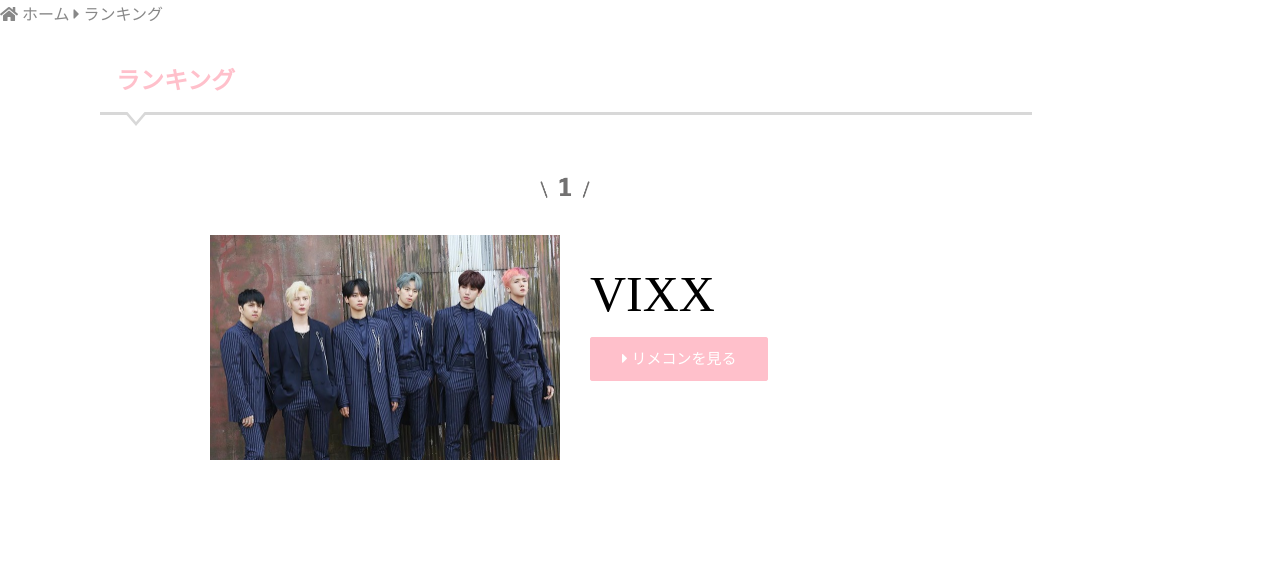
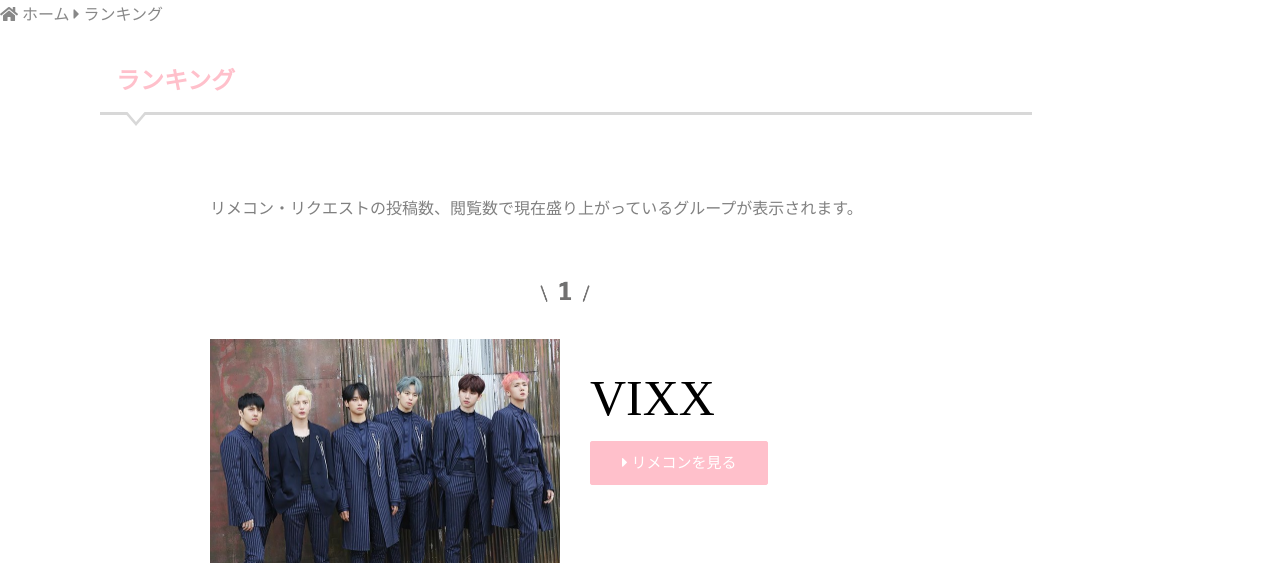
Before and after one commit to uematsu19/front_end, a PHP site: page /ranking/index.html in a window 1280 px wide. Shown: the part 53-616 px from the top of the page. Run offline with PHP 8.4, Linux system fonts and the light colour scheme.

Commit message:
add message

```diff
--- a/remaker/contents/detail2.html
+++ b/remaker/contents/detail2.html
@@ -44,7 +44,7 @@
 <br>
 <br>
 <div class="contents">
-  <img src="../mashup.jpg">
+  <img src="../beauty.jpg">
  <audio controls>
   <source src="vocal_be.mov">
 </audio>
--- a/remaker/ranking/index.html
+++ b/remaker/ranking/index.html
@@ -50,6 +50,8 @@
 
 <h2>ランキング</h2>
 
+  <div class="com">リメコン・リクエストの投稿数、閲覧数で現在盛り上がっているグループが表示されます。</div>
+
   <div class="rank">
   <img src="no1.png" class="number"><br><br>
 <p><img src="vixx_rank.jpg" class="pic"></p><p class="artist">VIXX<br><a href="../contents/index.html" class="button"><i class="fas fa-caret-right"></i>  リメコンを見る</a></p>
--- a/remaker/ranking/remaker_ranking.css
+++ b/remaker/ranking/remaker_ranking.css
@@ -51,3 +51,10 @@
   -webkit-transform: translateY(4px);
   transform: translateY(4px);/*下に動く*/
 }
+
+
+.com{
+    margin-left:210px;
+    margin-top:80px;
+    color:gray;
+}
```
